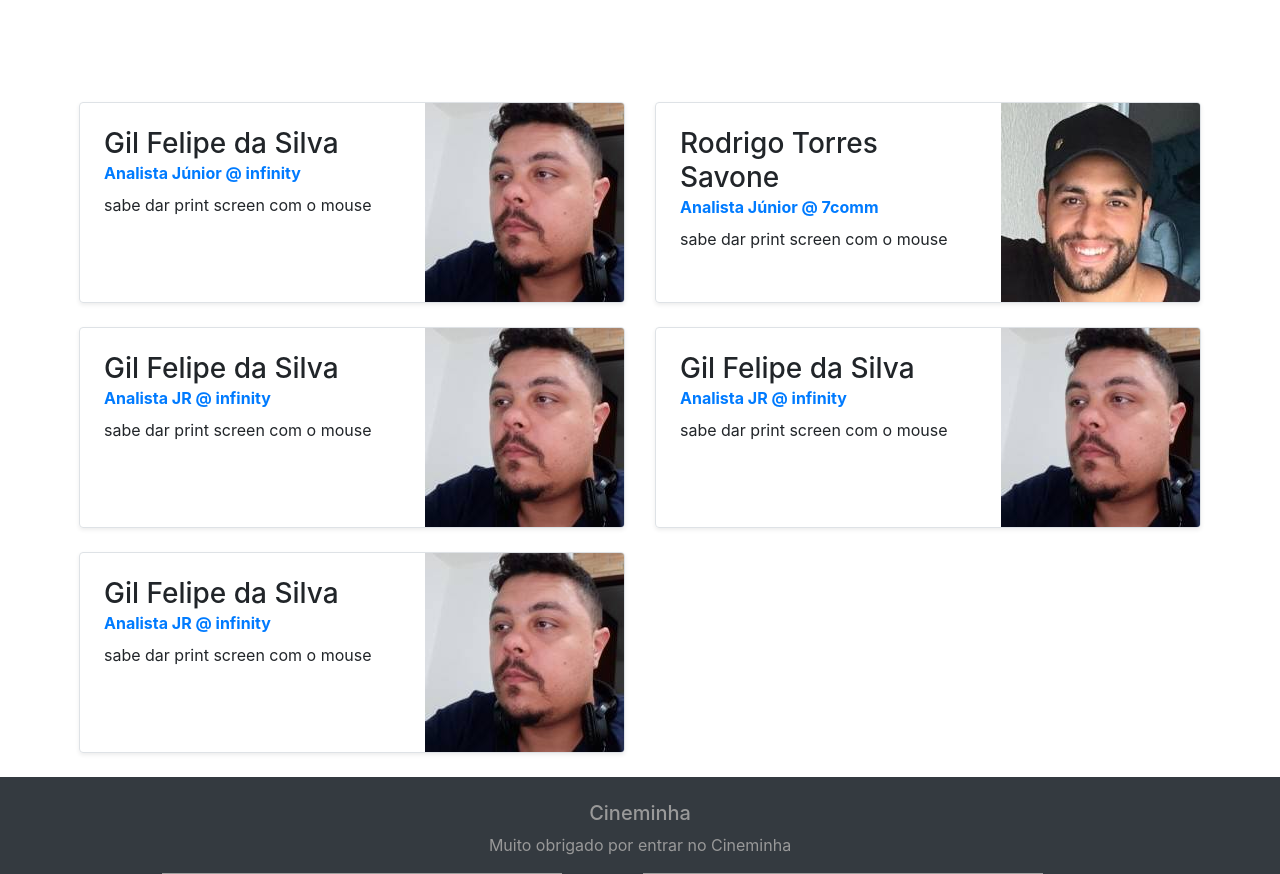
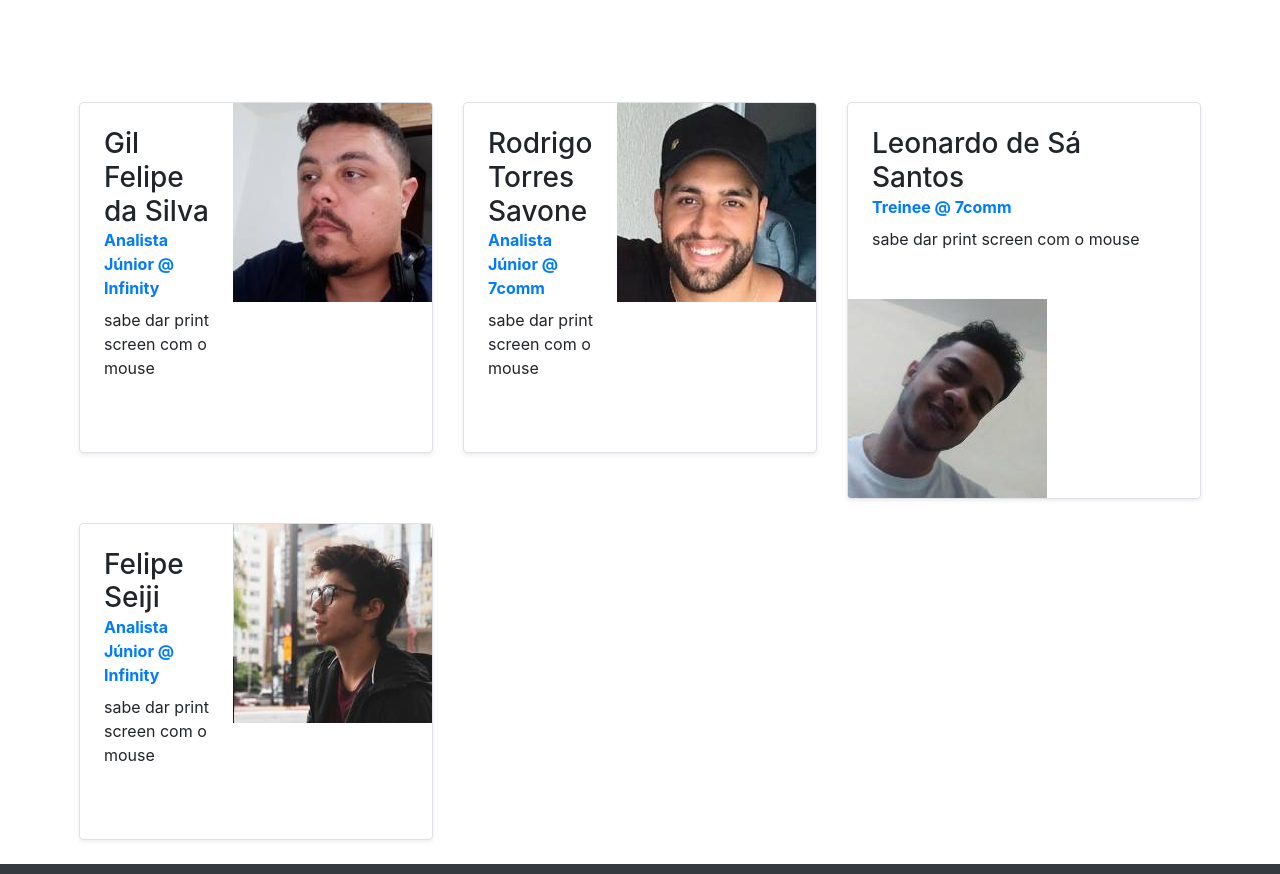
Before and after one commit to Lancemaker/Cineminha, a PHP site: page /index.php?page=sobrenos in a window 1280 px wide. Shown: the part 80-954 px from the top of the page. Run offline with PHP 8.4, Linux system fonts and the light colour scheme; some libraries are stand-ins or nearby versions; grey boxes are pictures that could not be loaded.

Commit message:
curriculo

```diff
--- a/view/templates/CvLeo.php
+++ b/view/templates/CVLeo.php
@@ -3,7 +3,7 @@
 <head>
     <link rel="stylesheet" type="text/css" href='view/css/style.css'/>
     <meta charset ="utf-8"/>
-    <title>Fernando Loi</title>
+    <title>Leonardo de Sá Santos</title>
     </head>
     <header><img id="perfil" src=""/>
      <div id="apres">
--- a/view/templates/sobrenos.php
+++ b/view/templates/sobrenos.php
@@ -1,81 +1,57 @@
 <div class="row mb2 respiro">
-    <div class="col-md-6">
+    <div class="col-md-4">
         <div class="row no-gutters border rounded overflow-hidden flex-md-row mb-4 shadow-sm h-md-250 position-relative">
             <div class="col p-4 d-flex flex-column position-static">
 
                 <h3 class="mb-0">Gil Felipe da Silva</h3>
-                <strong class="d-inline-block mb-2 text-primary">Analista Júnior @ infinity</strong>
+                <strong class="d-inline-block mb-2 text-primary">Analista Júnior @ Infinity</strong>
                 <p class="card-text mb-auto">sabe dar print screen com o mouse</p>
-                <a href="#" class="stretched-link">Seguir para currículo</a>
+                <a href="index.php?page=CVGil" class="stretched-link">Seguir para currículo</a>
             </div>
             <div class="col-auto d-none d-lg-block">
                 <img src="../assets/thumbs/Gil.jpg" alt="Gil">
-                    <title>Gil</title>
-                </svg>
             </div>
         </div>
     </div>
-    <div class="col-md-6">
+    <div class="col-md-4">
         <div class="row no-gutters border rounded overflow-hidden flex-md-row mb-4 shadow-sm h-md-250 position-relative">
             <div class="col p-4 d-flex flex-column position-static">
 
                 <h3 class="mb-0">Rodrigo Torres Savone</h3>
                 <strong class="d-inline-block mb-2 text-primary">Analista Júnior @ 7comm</strong>
                 <p class="card-text mb-auto">sabe dar print screen com o mouse</p>
-                <a href="#" class="stretched-link">Seguir para currículo</a>
+                <a href="index.php?page=CVRodrigo" class="stretched-link">Seguir para currículo</a>
             </div>
             <div class="col-auto d-none d-lg-block">
-                <img src="../assets/thumbs/Rodrigo.jpg" alt="Gil">
-                    <title>Gil</title>
-                </svg>
+                <img src="../assets/thumbs/Rodrigo.jpg" alt="Rodrigo">
             </div>
         </div>
     </div>
-    <div class="col-md-6">
+    <div class="col-md-4">
         <div class="row no-gutters border rounded overflow-hidden flex-md-row mb-4 shadow-sm h-md-250 position-relative">
             <div class="col p-4 d-flex flex-column position-static">
 
-                <h3 class="mb-0">Gil Felipe da Silva</h3>
-                <strong class="d-inline-block mb-2 text-primary">Analista JR @ infinity</strong>
+                <h3 class="mb-0">Leonardo de Sá Santos</h3>
+                <strong class="d-inline-block mb-2 text-primary">Treinee @ 7comm</strong>
                 <p class="card-text mb-auto">sabe dar print screen com o mouse</p>
-                <a href="#" class="stretched-link">Seguir para currículo</a>
+                <a href="index.php?page=CVLeo" class="stretched-link">Seguir para currículo</a>
             </div>
             <div class="col-auto d-none d-lg-block">
-                <img src="../assets/thumbs/Gil.jpg" alt="Gil">
-                    <title>Gil</title>
-                </svg>
+                <img src="../assets/thumbs/Leo.jpg" alt="Leo">
             </div>
         </div>
     </div>
-    <div class="col-md-6">
+    <div class="col-md-4">
         <div class="row no-gutters border rounded overflow-hidden flex-md-row mb-4 shadow-sm h-md-250 position-relative">
             <div class="col p-4 d-flex flex-column position-static">
 
-                <h3 class="mb-0">Gil Felipe da Silva</h3>
-                <strong class="d-inline-block mb-2 text-primary">Analista JR @ infinity</strong>
+                <h3 class="mb-0">Felipe Seiji</h3>
+                <strong class="d-inline-block mb-2 text-primary">Analista Júnior @ Infinity</strong>
                 <p class="card-text mb-auto">sabe dar print screen com o mouse</p>
-                <a href="#" class="stretched-link">Seguir para currículo</a>
+                <a href="index.php?page=CVRodrigo" class="stretched-link">Seguir para currículo</a>
             </div>
             <div class="col-auto d-none d-lg-block">
-                <img src="../assets/thumbs/Gil.jpg" alt="Gil">
-                    <title>Gil</title>
-                </svg>
-            </div>
-        </div>
-    </div>
-    <div class="col-md-6">
-        <div class="row no-gutters border rounded overflow-hidden flex-md-row mb-4 shadow-sm h-md-250 position-relative">
-            <div class="col p-4 d-flex flex-column position-static">
-
-                <h3 class="mb-0">Gil Felipe da Silva</h3>
-                <strong class="d-inline-block mb-2 text-primary">Analista JR @ infinity</strong>
-                <p class="card-text mb-auto">sabe dar print screen com o mouse</p>
-                <a href="#" class="stretched-link">Seguir para currículo</a>
-            </div>
-            <div class="col-auto d-none d-lg-block">
-                <img src="../assets/thumbs/Gil.jpg" alt="Gil">
-                    <title>Gil</title>
-                </svg>
+                <img src="../assets/thumbs/Seiji.jpg" alt="Seiji">
             </div>
         </div>
     </div>
```
Also changed, not shown: view/templates/CVGil.php (+9 -10 lines), assets/thumbs/Leo.jpg, assets/thumbs/Seiji.jpg (added).
